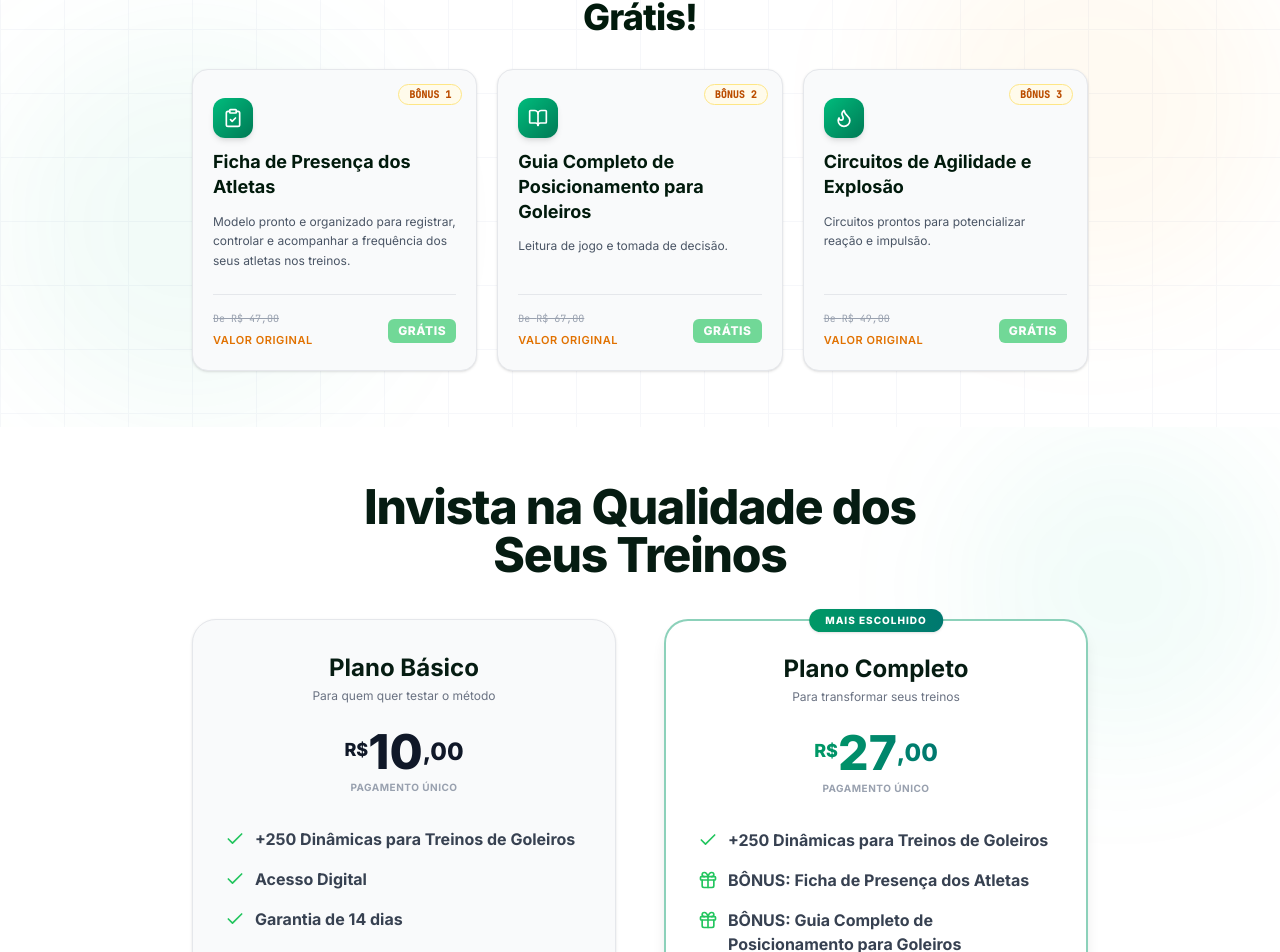
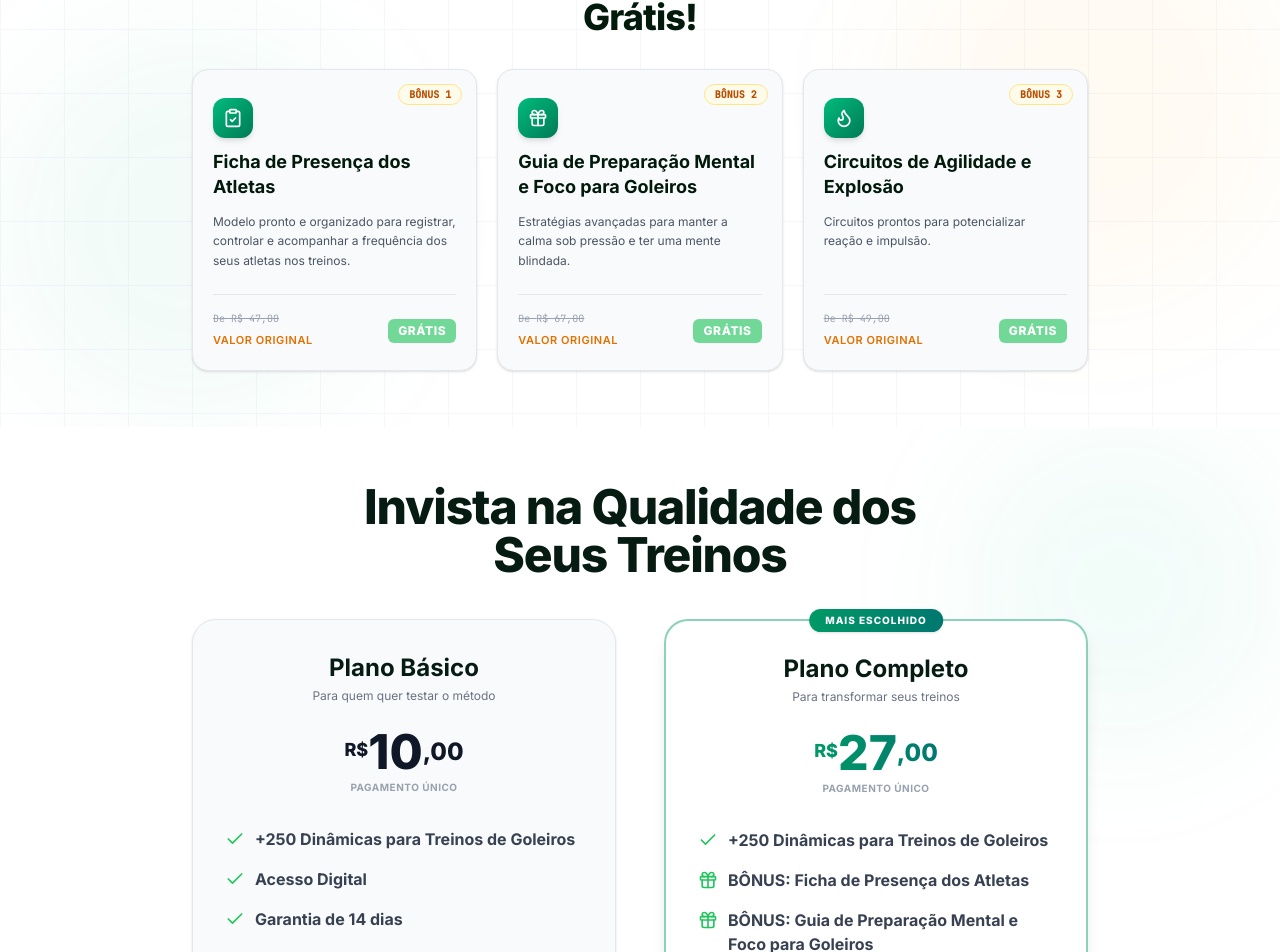
Before and after one commit to yanbastos2010-oss/gk2, a React (Vite) app: page / in a window 1280 px wide. Shown: the part 2189-3141 px from the top of the page. Built offline with nearby package versions, Linux system fonts and the light colour scheme.

Commit message:
feat: update bonus 2 to mental preparation guide
Replaced the positioning guide with a new mental preparation and focus guide to increase perceived product value.

```diff
--- a/src/components/PricingSection.tsx
+++ b/src/components/PricingSection.tsx
@@ -162,7 +162,7 @@ export default function PricingSection() {
                 </li>
                 <li className="flex items-start gap-2.5">
                   <Gift className="w-5 h-5 text-brand-accent shrink-0 mt-0.5" />
-                  <span><strong>BÔNUS: Guia Completo de Posicionamento para Goleiros</strong></span>
+                  <span><strong>BÔNUS: Guia de Preparação Mental e Foco para Goleiros</strong></span>
                 </li>
                 <li className="flex items-start gap-2.5">
                   <Gift className="w-5 h-5 text-brand-accent shrink-0 mt-0.5" />
--- a/src/data.ts
+++ b/src/data.ts
@@ -119,10 +119,10 @@ export const BONUSES: Bonus[] = [
   {
     id: 2,
     tag: "BÔNUS 2",
-    title: "Guia Completo de Posicionamento para Goleiros",
-    description: "Leitura de jogo e tomada de decisão.",
+    title: "Guia de Preparação Mental e Foco para Goleiros",
+    description: "Estratégias avançadas para manter a calma sob pressão e ter uma mente blindada.",
     originalPrice: "R$ 67,00",
-    iconName: "BookOpen"
+    iconName: "Brain"
   },
   {
     id: 3,
```
